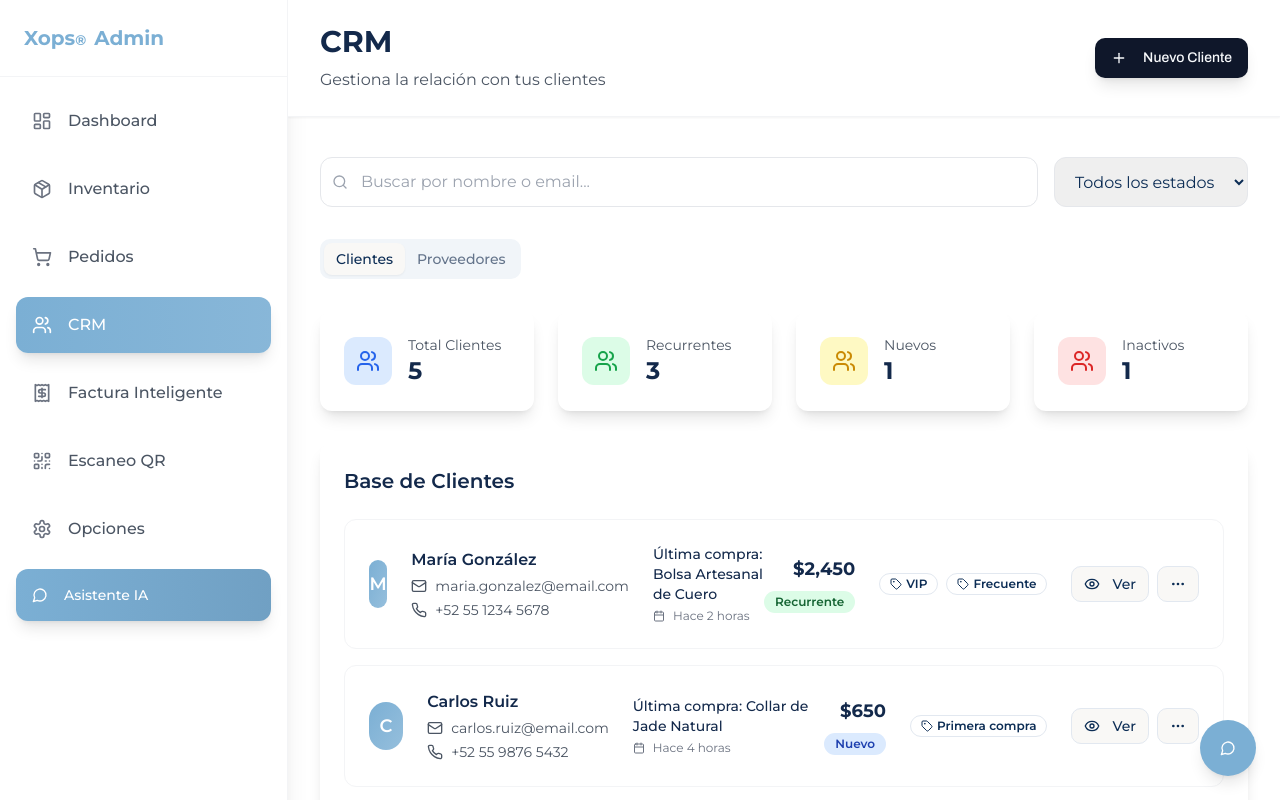
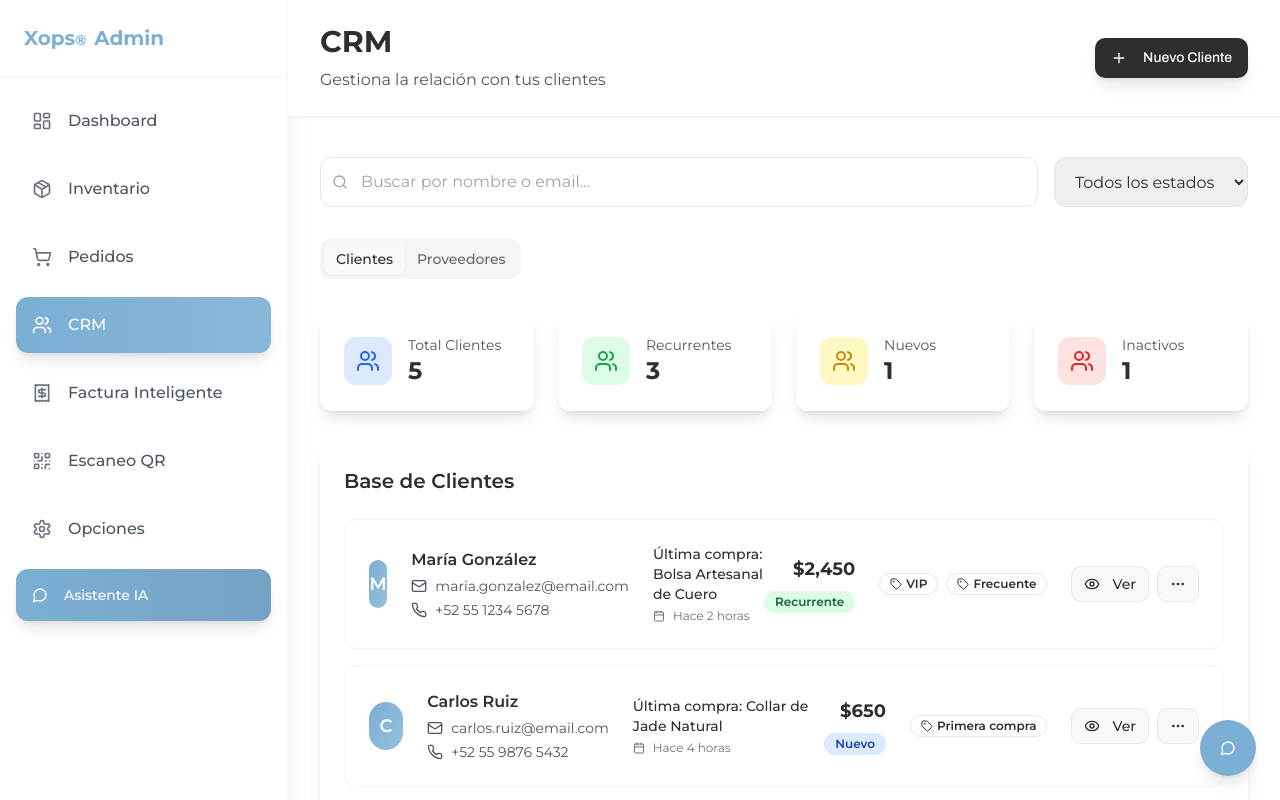
Before and after one commit to Aguilargarcia/xops-mercado-mexicano, a React (Vite) app: page /crm in a window 1280 px wide. Shown: the top 800 px of the page. Built offline with nearby package versions, Linux system fonts and the light colour scheme.

Commit message:
Update UI color scheme

```diff
--- a/src/index.css
+++ b/src/index.css
@@ -7,46 +7,46 @@
 @layer base {
   :root {
     --background: 38 20% 97%;
-    --foreground: 213 76% 19%; /* Changed to tertiary blue */
+    --foreground: 0 0% 18%; /* Xops black for text */
 
     --card: 0 0% 100%;
-    --card-foreground: 213 76% 19%; /* Changed to tertiary blue */
+    --card-foreground: 0 0% 18%; /* Xops black for card text */
 
     --popover: 0 0% 100%;
-    --popover-foreground: 213 76% 19%; /* Changed to tertiary blue */
+    --popover-foreground: 0 0% 18%; /* Xops black for popover text */
 
-    --primary: 222.2 47.4% 11.2%;
-    --primary-foreground: 210 40% 98%;
+    --primary: 0 0% 18%; /* Xops black #2e2a2a */
+    --primary-foreground: 0 0% 100%;
 
-    --secondary: 210 40% 96.1%;
-    --secondary-foreground: 213 76% 19%; /* Changed to tertiary blue */
+    --secondary: 0 0% 96%;
+    --secondary-foreground: 0 0% 18%; /* Xops black */
 
-    --tertiary: 212 59% 19%;
-    --tertiary-foreground: 210 40% 98%;
+    --tertiary: 0 0% 18%; /* Xops black for tertiary elements */
+    --tertiary-foreground: 0 0% 100%;
 
-    --muted: 210 40% 96.1%;
-    --muted-foreground: 215.4 16.3% 46.9%;
+    --muted: 0 0% 96%;
+    --muted-foreground: 0 0% 40%;
 
-    --accent: 210 40% 96.1%;
-    --accent-foreground: 213 76% 19%; /* Changed to tertiary blue */
+    --accent: 0 0% 96%;
+    --accent-foreground: 0 0% 18%; /* Xops black */
 
     --destructive: 0 84.2% 60.2%;
-    --destructive-foreground: 210 40% 98%;
+    --destructive-foreground: 0 0% 100%;
 
-    --border: 214.3 31.8% 91.4%;
-    --input: 214.3 31.8% 91.4%;
-    --ring: 213 76% 19%; /* Changed to tertiary blue */
+    --border: 0 0% 91%;
+    --input: 0 0% 91%;
+    --ring: 0 0% 18%; /* Xops black for focus ring */
 
     --radius: 0.75rem;
 
     --sidebar-background: 0 0% 98%;
-    --sidebar-foreground: 240 5.3% 26.1%;
-    --sidebar-primary: 240 5.9% 10%;
+    --sidebar-foreground: 0 0% 18%;
+    --sidebar-primary: 0 0% 18%;
     --sidebar-primary-foreground: 0 0% 98%;
-    --sidebar-accent: 240 4.8% 95.9%;
-    --sidebar-accent-foreground: 240 5.9% 10%;
-    --sidebar-border: 220 13% 91%;
-    --sidebar-ring: 217.2 91.2% 59.8%;
+    --sidebar-accent: 0 0% 96%;
+    --sidebar-accent-foreground: 0 0% 18%;
+    --sidebar-border: 0 0% 91%;
+    --sidebar-ring: 0 0% 18%;
   }
 
   .dark {
@@ -111,11 +111,11 @@
   }
 
   .btn-primary {
-    @apply bg-xops-blue hover:bg-xops-blue/90 text-white font-medium px-6 py-3 rounded-lg transition-all duration-200 font-archivo;
+    @apply bg-xops-black hover:bg-xops-black/90 text-white font-medium px-6 py-3 rounded-lg transition-all duration-200 font-archivo;
   }
 
   .btn-secondary {
-    @apply bg-xops-cream hover:bg-xops-cream/80 text-xops-dark font-medium px-6 py-3 rounded-lg transition-all duration-200 font-archivo;
+    @apply bg-xops-cream hover:bg-xops-cream/80 text-xops-black font-medium px-6 py-3 rounded-lg transition-all duration-200 font-archivo;
   }
 
   .heading-primary {
--- a/tailwind.config.ts
+++ b/tailwind.config.ts
@@ -68,9 +68,9 @@ const config: Config = {
           ring: "hsl(var(--sidebar-ring))",
         },
         // Colores personalizados de Xops
-        'xops-blue': '#7bafd4',
+        'xops-blue': '#7bafd4', // Only for logo
+        'xops-black': '#2e2a2a', // Primary brand color for buttons/UI
         'xops-cream': '#ffffff',
-        'xops-dark': '#13294b',
         'xops-gray': '#666666',
         'xops-green': '#27ae60',
         'xops-red': '#e74c3c',
```
